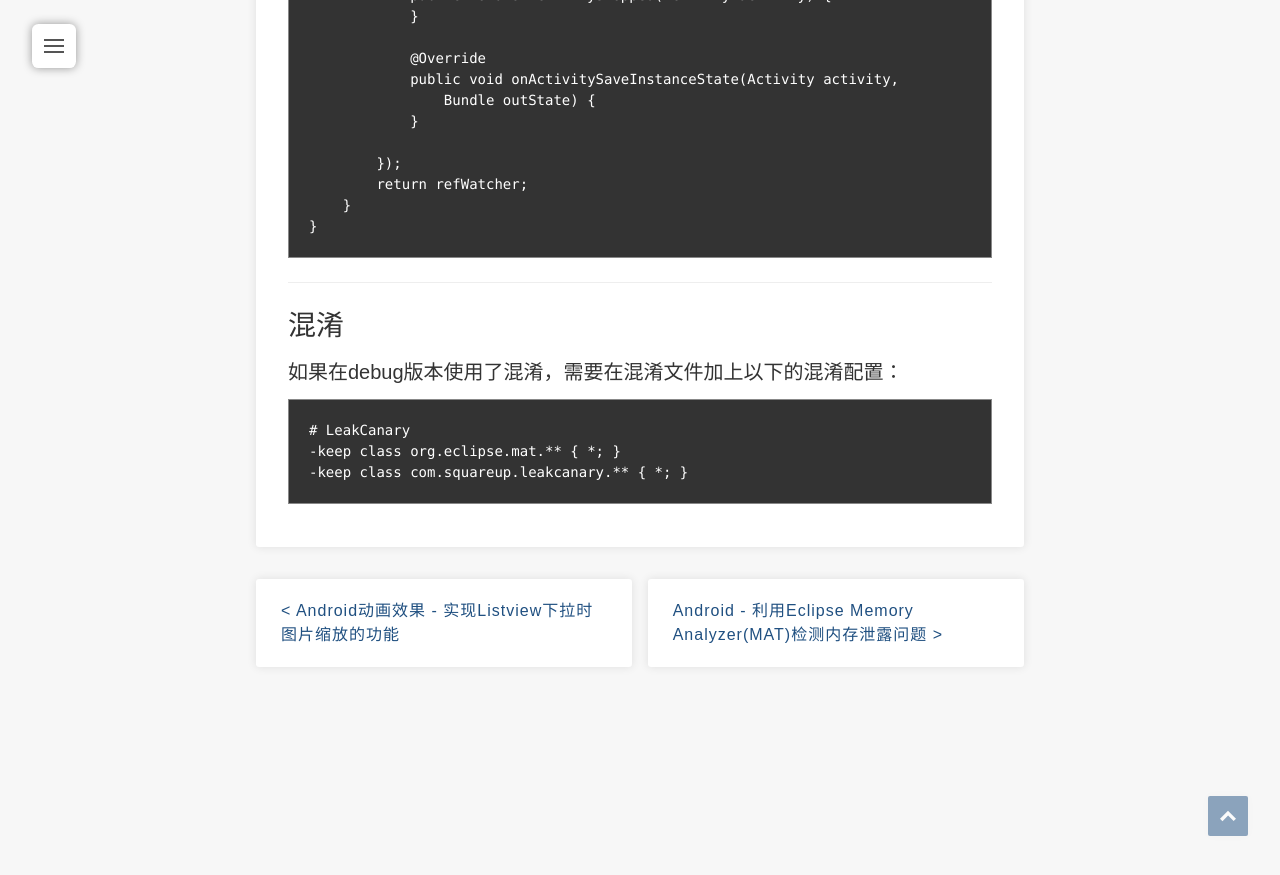
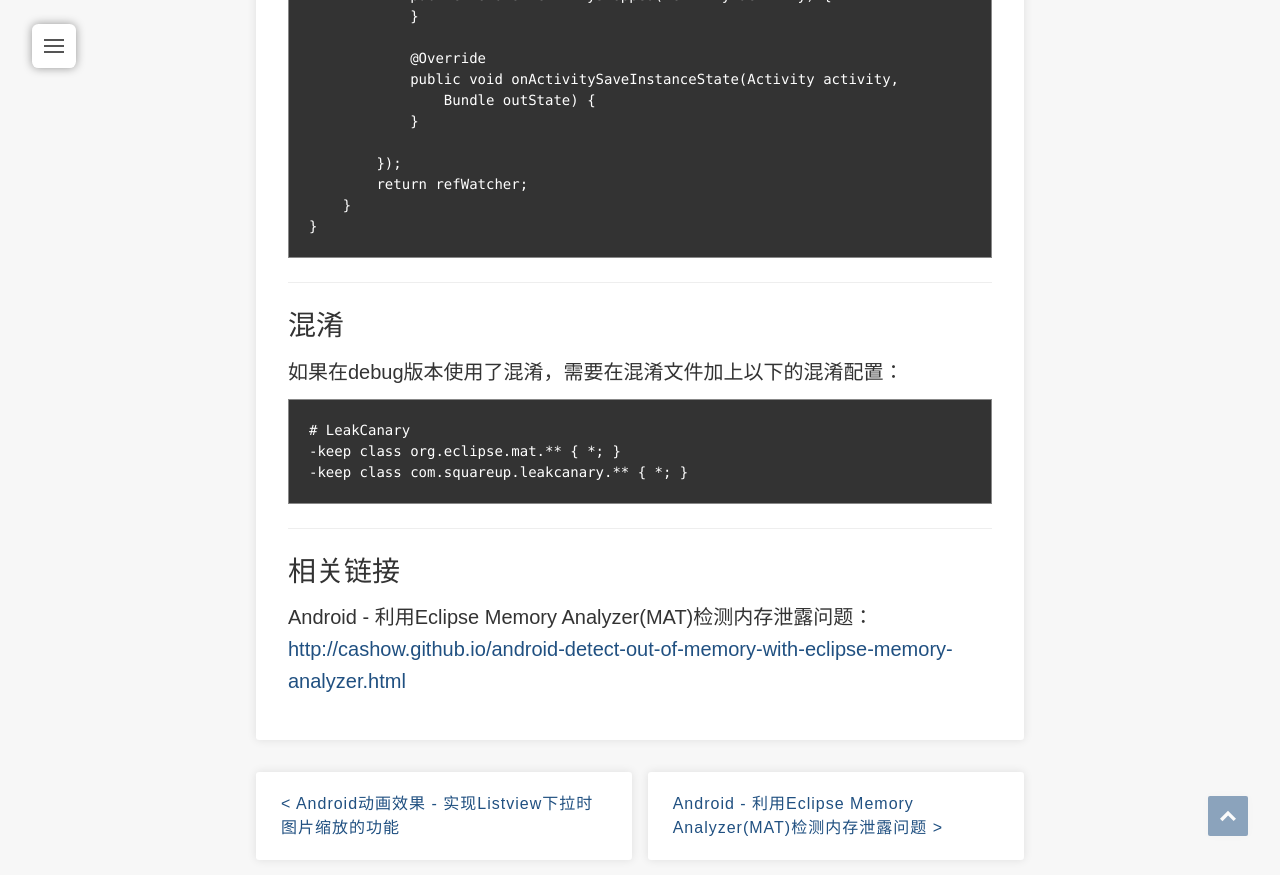
Before and after one commit to cashow/cashow.github.io, a Jekyll site: the page built from _posts/2015-10-31-android-detect-out-of-memory-with-leakcanary.md, in a window 1280 px wide and 900 px high, scrolled down 5373 px. Shown: the top 875 px of the window. Built offline with Jekyll 4.4.1, drawn with Linux system fonts in a browser that asks for light colours; nearby versions of some CDN libraries; Markdown is read by kramdown in place of the engine named in the settings.

Commit message:
两篇out of memory的文章加入相关链接

```diff
--- a/_posts/2015-10-31-android-detect-out-of-memory-with-leakcanary.md
+++ b/_posts/2015-10-31-android-detect-out-of-memory-with-leakcanary.md
@@ -176,3 +176,7 @@ protected RefWatcher installLeakCanary() {
 -keep class org.eclipse.mat.** { *; }
 -keep class com.squareup.leakcanary.** { *; }
 </pre>
+***
+###相关链接
+Android - 利用Eclipse Memory Analyzer(MAT)检测内存泄露问题：
+<http://cashow.github.io/android-detect-out-of-memory-with-eclipse-memory-analyzer.html>
```
Also changed, not shown: _posts/2015-11-22-android-detect-out-of-memory-with-eclipse-memory-analyzer.md (+4 -0 lines).
